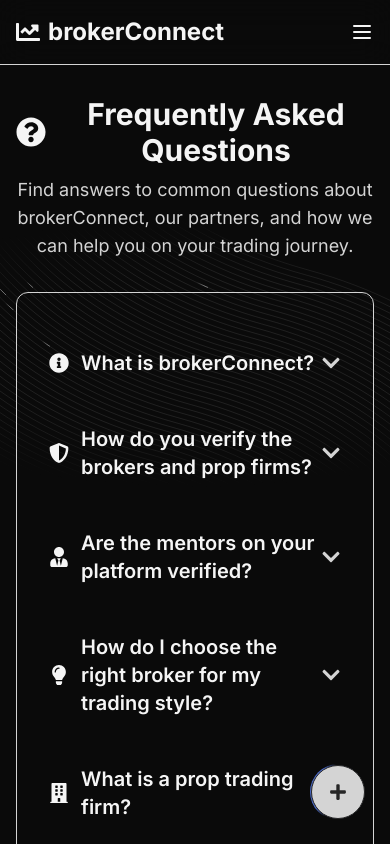
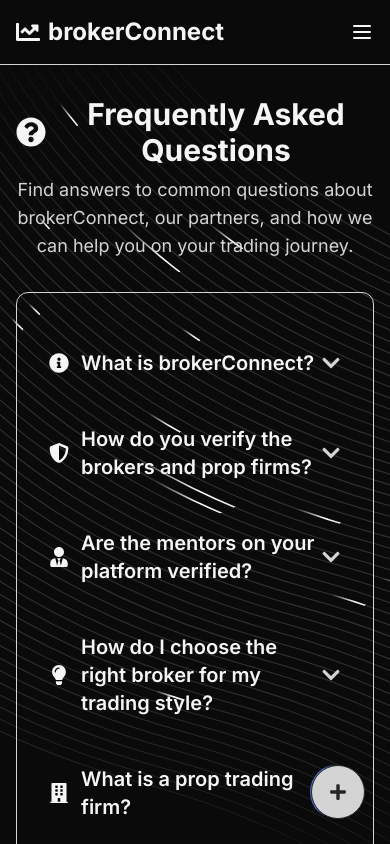
Before and after one commit to Malkiworks/brokerconnect, a Next.js app: page /faq in a window 390 px wide. Shown: the top 844 px of the page. Built offline with nearby package versions, Linux system fonts and the light colour scheme.

Commit message:
backgroundbeams

```diff
--- a/src/app/globals.css
+++ b/src/app/globals.css
@@ -102,6 +102,27 @@
   color: var(--foreground);
   font-family: Arial, Helvetica, sans-serif;
   overflow-x: hidden; /* Prevent horizontal scroll */
+  min-height: 100vh;
+  width: 100vw;
+  position: relative;
+}
+
+/* Fix for mobile background sizing */
+@media (max-width: 768px) {
+  .fixed.inset-0.z-\[-1\] {
+    height: 100vh !important;
+    width: 100vw !important;
+    overflow: hidden !important;
+  }
+
+  svg.pointer-events-none.absolute.z-0 {
+    min-height: 100vh !important;
+    min-width: 100vw !important;
+    transform-origin: center center;
+    object-fit: cover;
+    height: auto !important;
+    width: auto !important;
+  }
 }
 
 /* Animation utility classes */
--- a/src/app/layout.tsx
+++ b/src/app/layout.tsx
@@ -19,9 +19,9 @@
 }>) {
   return (
     <html lang="en" className="dark">
-      <body className={`${inter.className} relative bg-neutral-950 text-neutral-300 overflow-x-hidden min-h-screen`}>
-        <div className="fixed inset-0 z-[-1] overflow-hidden">
-          <BackgroundBeams />
+      <body className={`${inter.className} relative bg-neutral-950 text-neutral-300 overflow-x-hidden min-h-screen w-screen`}>
+        <div className="fixed inset-0 z-[-1] w-full h-full overflow-hidden">
+          <BackgroundBeams className="w-full h-full" />
         </div>
         <div className="relative z-10">
           {children}
--- a/src/components/ui/background-beams.tsx
+++ b/src/components/ui/background-beams.tsx
@@ -60,15 +60,16 @@
     return (
       <div
         className={cn(
-          "absolute inset-0 flex h-full w-full items-center justify-center",
+          "absolute inset-0 flex h-full w-full items-center justify-center overflow-hidden",
           className,
         )}
       >
         <svg
-          className="pointer-events-none absolute z-0 h-full w-full"
+          className="pointer-events-none absolute z-0 min-h-full min-w-full object-cover"
           width="100%"
           height="100%"
-          viewBox="0 0 696 316"
+          preserveAspectRatio="xMidYMid slice"
+          viewBox="-200 -400 800 800"
           fill="none"
           xmlns="http://www.w3.org/2000/svg"
         >
@@ -84,9 +85,9 @@
               key={`path-` + index}
               d={path}
               stroke={`url(#linearGradient-${index})`}
-              strokeOpacity="0.8"
-              strokeWidth="1"
-            ></motion.path>
+              strokeOpacity="1"
+              strokeWidth="1.5">
+            </motion.path>
           ))}
           <defs>
             {paths.map((path, index) => (
@@ -103,18 +104,18 @@
                   x1: ["0%", "100%"],
                   x2: ["0%", "95%"],
                   y1: ["0%", "100%"],
-                  y2: ["0%", `${93 + Math.random() * 8}%`],
+                  y2: ["0%", `${85 + Math.random() * 15}%`],
                 }}
                 transition={{
-                  duration: Math.random() * 10 + 10,
+                  duration: Math.random() * 8 + 8,
                   ease: "easeInOut",
                   repeat: Infinity,
-                  delay: Math.random() * 10,
+                  delay: Math.random() * 5,
                 }}
               >
                 <stop stopColor="#d4d4d4" stopOpacity="0"></stop>
-                <stop stopColor="#d4d4d4"></stop>
-                <stop offset="32.5%" stopColor="#e5e5e5"></stop>
+                <stop stopColor="#e8e8e8"></stop>
+                <stop offset="32.5%" stopColor="#ffffff"></stop>
                 <stop offset="100%" stopColor="#ffffff" stopOpacity="0"></stop>
               </motion.linearGradient>
             ))}
@@ -125,11 +126,11 @@
               cy="0"
               r="1"
               gradientUnits="userSpaceOnUse"
-              gradientTransform="translate(352 34) rotate(90) scale(555 1560.62)"
+              gradientTransform="translate(352 34) rotate(90) scale(700 1800)"
             >
-              <stop offset="0.0666667" stopColor="#d4d4d4"></stop>
-              <stop offset="0.243243" stopColor="#d4d4d4"></stop>
-              <stop offset="0.43594" stopColor="white" stopOpacity="0"></stop>
+              <stop offset="0.0333333" stopColor="#d4d4d4"></stop>
+              <stop offset="0.3" stopColor="#d4d4d4"></stop>
+              <stop offset="0.6" stopColor="white" stopOpacity="0"></stop>
             </radialGradient>
           </defs>
         </svg>
```
